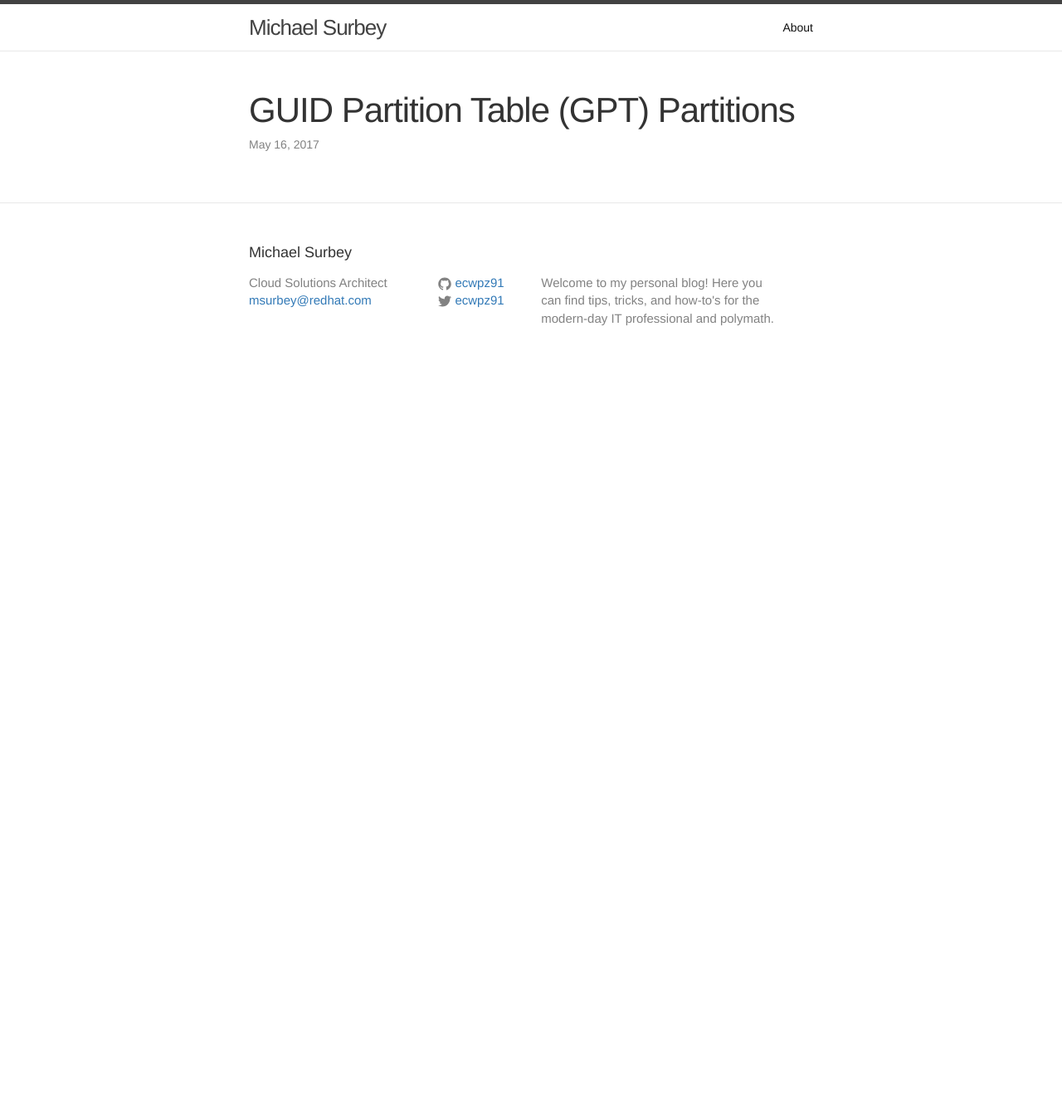
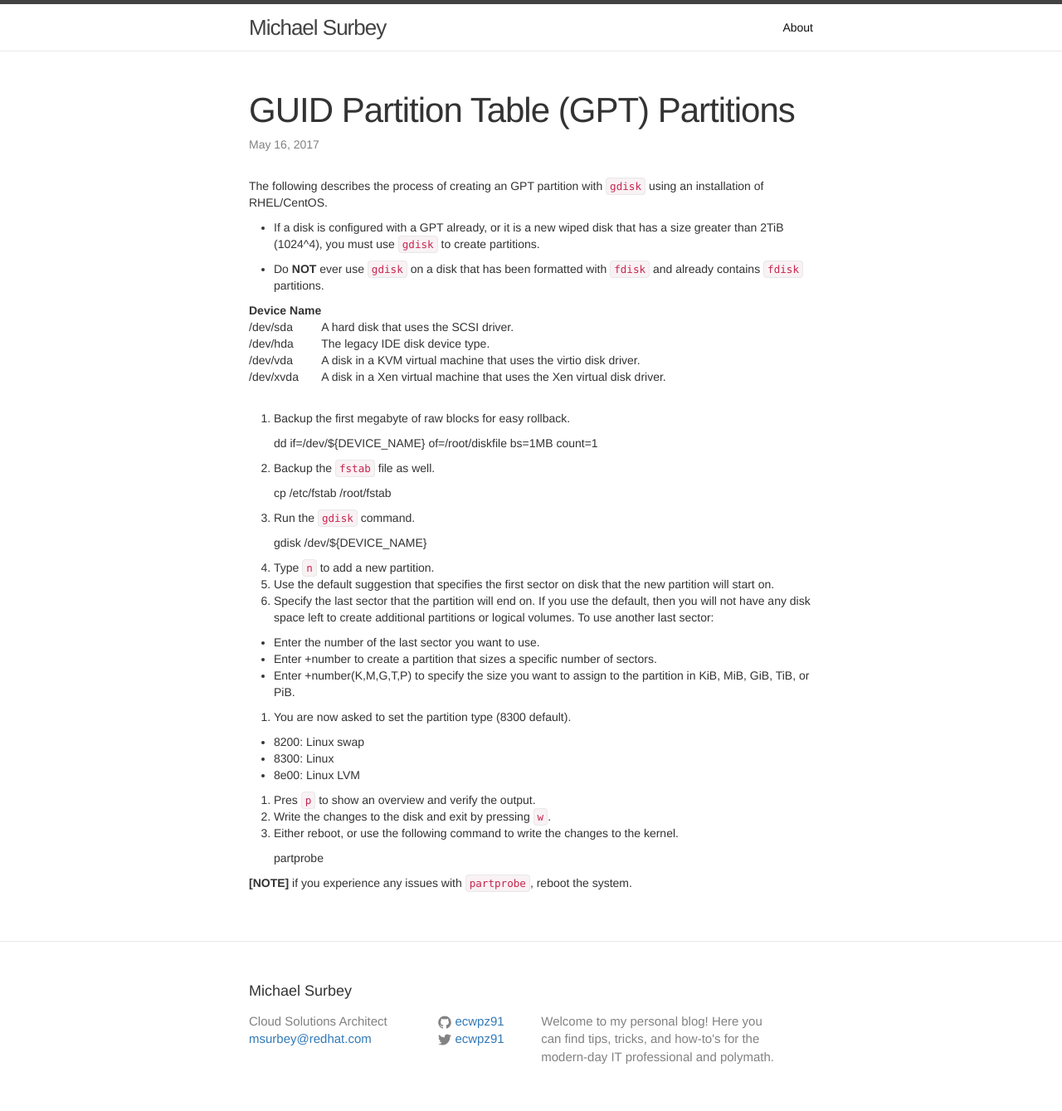
Before and after one commit to ecwpz91/ecwpz91.github.io, a Jekyll site: the page built from _posts/2017/2017-05-16-guid-partition-table-gpt-partitions.markdown, in a window 1280 px wide. Shown: the whole page at 83% size. Built offline with Jekyll 4.4.1, drawn with Linux system fonts in a browser that asks for light colours; nearby versions of some CDN libraries; before the commit the page ends 900 px from its top, so only the background shows below that.

Commit message:
Initial revision

```diff
--- a/_posts/2017/2017-05-16-guid-partition-table-gpt-partitions.markdown
+++ b/_posts/2017/2017-05-16-guid-partition-table-gpt-partitions.markdown
@@ -3,3 +3,56 @@ layout: "post"
 title: "GUID Partition Table (GPT) Partitions"
 date: "2017-05-16 17:24"
 ---
+
+The following describes the process of creating an GPT partition with `gdisk` using an installation of RHEL/CentOS.
+
+* If a disk is configured with a GPT already, or it is a new wiped disk that has a size greater than 2TiB (1024^4), you must use `gdisk` to create partitions.
+
+* Do **NOT** ever use `gdisk` on a disk that has been formatted with `fdisk` and already contains `fdisk` partitions.
+
+Device Name |
+-- | --
+/dev/sda | A hard disk that uses the SCSI driver.
+/dev/hda | The legacy IDE disk device type.
+/dev/vda | A disk in a KVM virtual machine that uses the virtio disk driver.
+/dev/xvda | A disk in a Xen virtual machine that uses the Xen virtual disk driver.
+
+<br/>
+
+1. Backup the first megabyte of raw blocks for easy rollback.
+
+
+    dd if=/dev/${DEVICE_NAME} of=/root/diskfile bs=1MB count=1
+
+2. Backup the `fstab` file as well.
+
+
+    cp /etc/fstab /root/fstab
+
+3. Run the  `gdisk` command.
+
+
+    gdisk /dev/${DEVICE_NAME}
+
+4. Type `n` to add a new partition.
+5. Use the default suggestion that specifies the first sector on disk that the new partition will start on.
+6. Specify the last sector that the partition will end on. If you use the default, then you will not have any disk space left to create additional partitions or logical volumes. To use another last sector:
+
+  * Enter the number of the last sector you want to use.
+  * Enter +number to create a partition that sizes a specific number of sectors.
+  * Enter +number(K,M,G,T,P) to specify the size you want to assign to the partition in KiB, MiB, GiB, TiB, or PiB.
+
+7. You are now asked to set the partition type (8300 default).
+
+  * 8200: Linux swap
+  * 8300: Linux
+  * 8e00: Linux LVM
+
+8. Pres `p` to show an overview and verify the output.
+9. Write the changes to the disk and exit by pressing `w`.
+10. Either reboot, or use the following command to write the changes to the kernel.
+
+
+    partprobe
+
+**[NOTE]** if you experience any issues with `partprobe`, reboot the system.
```
